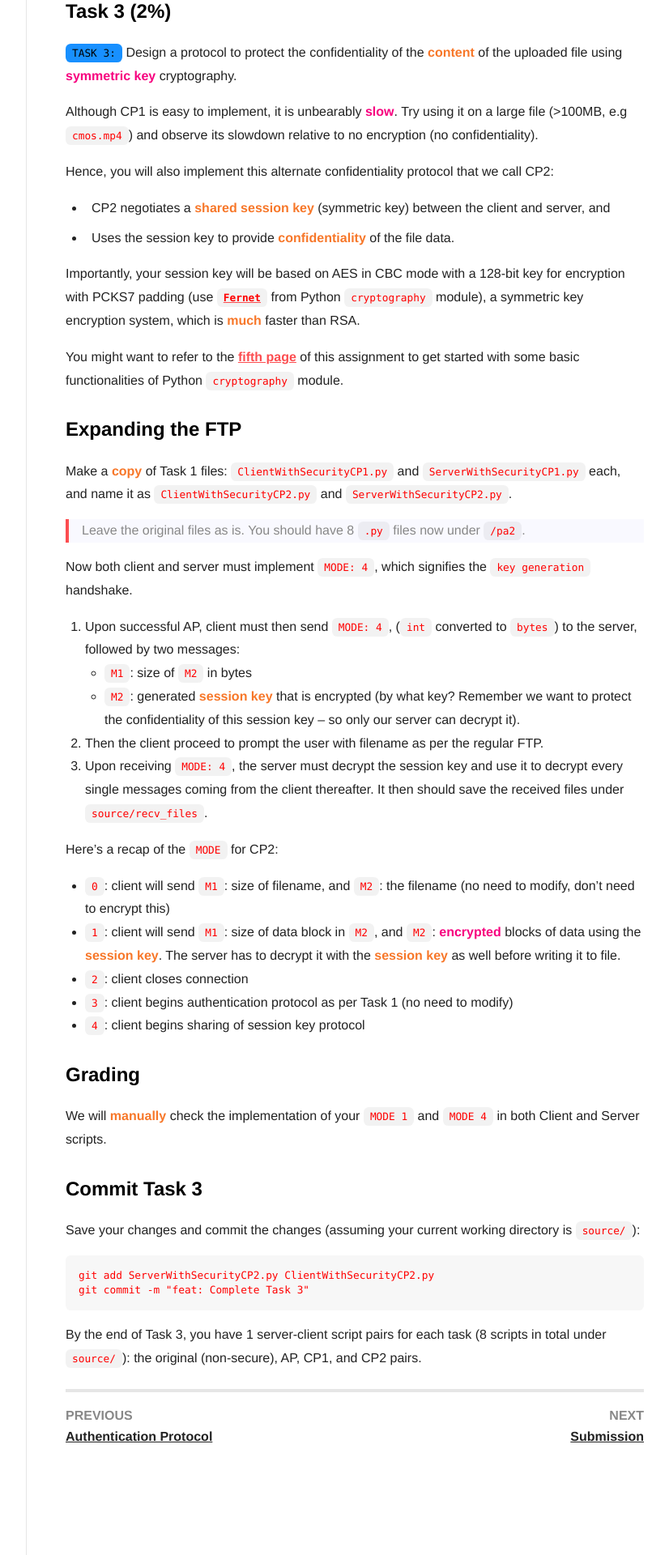
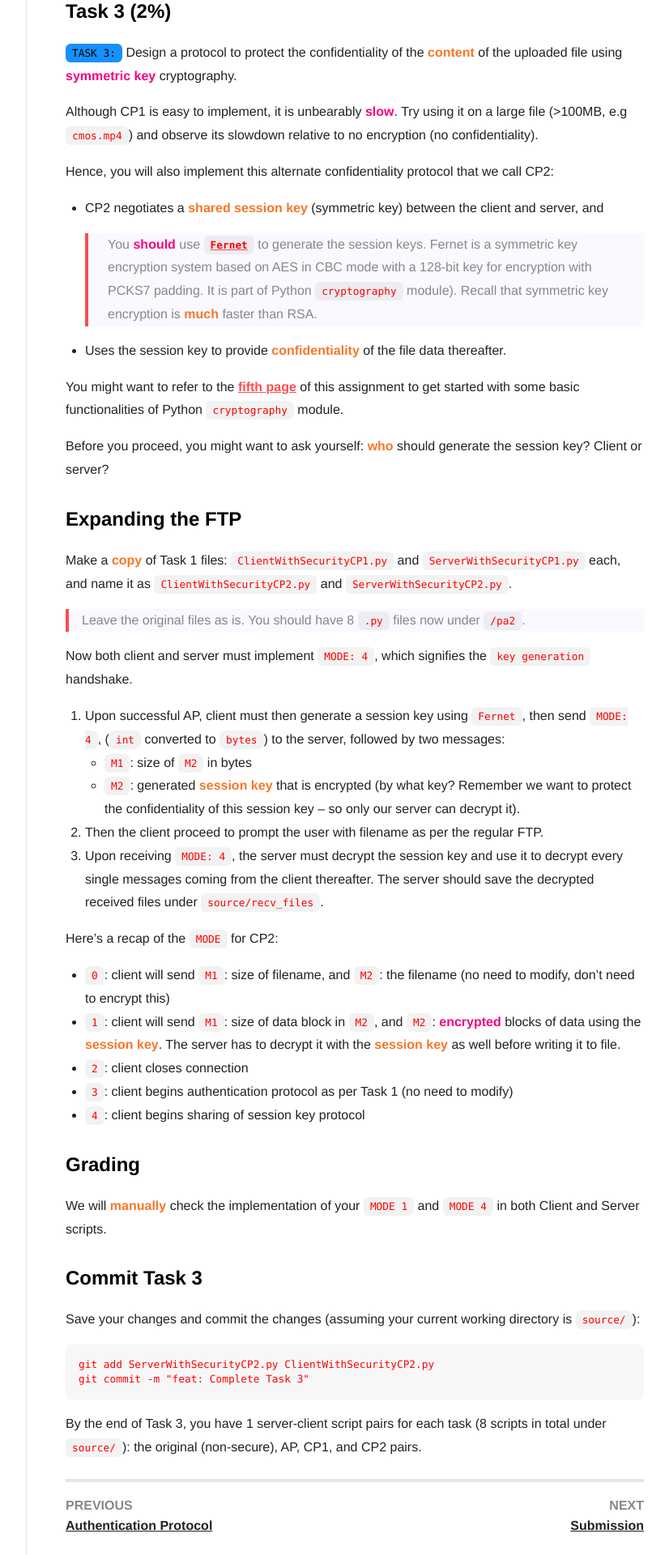
Before and after one commit to natalieagus/50005-2023, a Jekyll site: the page built from _assignments/pa2_3_cp.md, in a window 1280 px wide. Shown: the part 2391-4311 px from the top of the page at 81% size, without its empty margins (217-1043 px from the left). Built offline with Jekyll 4.4.1, drawn with Linux system fonts in a browser that asks for light colours; nearby versions of some CDN libraries.

Commit message:
feat: more verbose explanation

```diff
--- a/_assignments/pa2_3_cp.md
+++ b/_assignments/pa2_3_cp.md
@@ -79,25 +79,24 @@ Although CP1 is easy to implement, it is unbearably <span style="color:#f7007f;"
 
 Hence, you will also implement this alternate confidentiality protocol that we call CP2:
 * CP2 negotiates a <span style="color:#f77729;"><b>shared session key</b></span> (symmetric key) between the client and server, and
-
-* Uses the session key to provide <span style="color:#f77729;"><b>confidentiality</b></span> of the file data.
-
-Importantly, your session key will be based on AES in CBC mode with a 128-bit key for encryption with PCKS7 padding (use [`Fernet`](https://cryptography.io/en/latest/fernet/) from Python `cryptography` module), a symmetric key encryption system, which is <span style="color:#f77729;"><b>much</b></span> faster than RSA.
+> You <span style="color:#f7007f;"><b>should</b></span> use [`Fernet`](https://cryptography.io/en/latest/fernet/) to generate the session keys. Fernet is a symmetric key encryption system based on AES in CBC mode with a 128-bit key for encryption with PCKS7 padding. It is part of Python `cryptography` module). Recall that symmetric key encryption is <span style="color:#f77729;"><b>much</b></span> faster than RSA.
+* Uses the session key to provide <span style="color:#f77729;"><b>confidentiality</b></span> of the file data thereafter.
 
 You might want to refer to the [fifth page](https://natalieagus.github.io/50005/assignments/pa2_5_crypto) of this assignment to get started with some basic functionalities of Python `cryptography` module.
+
+Before you proceed, you might want to ask yourself: <span style="color:#f77729;"><b>who</b></span> should generate the session key? Client or server?
+{:error}
 
 ### Expanding the FTP
 Make a <span style="color:#f77729;"><b>copy</b></span> of Task 1 files: `ClientWithSecurityCP1.py` and `ServerWithSecurityCP1.py` each, and name it as `ClientWithSecurityCP2.py` and `ServerWithSecurityCP2.py`.
 > Leave the original files as is. You should have 8 `.py` files now under `/pa2`.
 
-
 Now both client and server must implement `MODE: 4`, which signifies the `key generation` handshake.
-
-1. Upon successful AP, client must then send `MODE: 4`, (`int` converted to `bytes`) to the server, followed by two messages:
+1. Upon successful AP, client must then generate a session key using `Fernet`, then send `MODE: 4`, (`int` converted to `bytes`) to the server, followed by two messages:
    * `M1`: size of `M2` in bytes
    * `M2`: generated <span style="color:#f77729;"><b>session key</b></span> that is encrypted (by what key? Remember we want to protect the confidentiality of this session key -- so only our server can decrypt it).
 2. Then the client proceed to prompt the user with filename as per the regular FTP.
-3. Upon receiving `MODE: 4`, the server must decrypt the session key and use it to decrypt every single messages coming from the client thereafter. It then should save the received files under `source/recv_files`.
+3. Upon receiving `MODE: 4`, the server must decrypt the session key and use it to decrypt every single messages coming from the client thereafter. The server should save the decrypted received files under `source/recv_files`.
 
 Here's a recap of the `MODE` for CP2:
 - `0`: client will send `M1`: size of filename, and `M2`: the filename (no need to modify, don't need to encrypt this)
```
Also changed, not shown: _assignments/pa2_5_pythoncrypto.md (+8 -4 lines).
